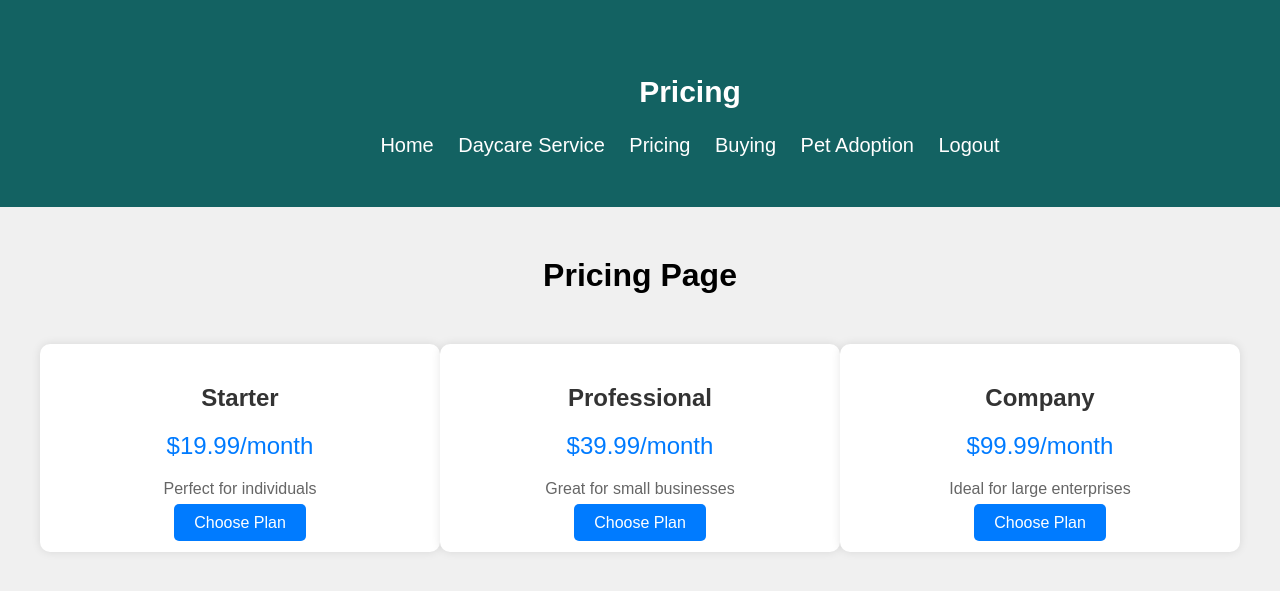
After one commit to sakibrahat/El_Petrio_Sign_Up, a Django app: page /pricing/ in a window 1280 px wide; the page is wider, and only the part inside the window is pictured. The commit adds this page. Shown: the top 591 px of that part. Run offline with Django 3.2, Linux system fonts and the light colour scheme.

Commit message:
pricing page  added

```diff
--- a/registration/app1/views.py
+++ b/registration/app1/views.py
@@ -7,6 +7,11 @@ from django.http import HttpResponse
 from django.shortcuts import render, redirect
 from .forms import PetForm
 from .models import Pet
+
+#pricing page defining
+
+def pricing(request):
+    return render(request, 'pricing.html')
 
 def buying(request):
     pets = Pet.objects.filter(is_sold=False)
--- a/registration/registration/urls.py
+++ b/registration/registration/urls.py
@@ -31,5 +31,6 @@ urlpatterns = [
     path('Buying/', views.buying_page, name='Buying'),
     path('Buying/make_payment.html', views.make_payment, name='make_payment'),
     path('Adoption/', views.Adoption, name='Adoption'),
+    path('pricing/', views.pricing, name='pricing')
 
 ]
--- a/registration/templates/home.html
+++ b/registration/templates/home.html
@@ -110,7 +110,7 @@
   <nav class="navigation">
     <a href="{% url 'home' %}">Home</a>
     <a href="{% url 'newservices' %}">Daycare Service</a>
-    <a href="#">Pricing</a>
+    <a href="{% url 'pricing' %}">Pricing</a>
     <a href="{% url 'Buying' %}">Buying</a>
     <a href="{% url 'Adoption' %}">Pet Adoption</a>
     <a href="{% url 'logout' %}" class="btn btn-primary">Logout</a>
--- /dev/null
+++ b/registration/templates/pricing.html
@@ -0,0 +1,114 @@
+<!DOCTYPE html>
+<html lang="en">
+<head>
+<meta charset="UTF-8">
+<meta name="viewport" content="width=device-width, initial-scale=1.0">
+<title>Pricing Page</title>
+<style>
+    body {
+        font-family: Arial, sans-serif;
+        margin: 0;
+        padding: 0;
+        background-color: #f0f0f0;
+    }
+    .container {
+        max-width: 1200px;
+        margin: 50px auto;
+        display: flex;
+        justify-content: space-around;
+    }
+    .price-plan {
+        background-color: #fff;
+        border-radius: 10px;
+        padding: 20px;
+        box-shadow: 0 0 10px rgba(0, 0, 0, 0.1);
+        text-align: center;
+        width: 30%;
+    }
+    .price-plan h2 {
+        color: #333;
+    }
+    .price-plan .price {
+        font-size: 24px;
+        color: #007bff;
+        margin-bottom: 20px;
+    }
+    .price-plan p {
+        font-size: 16px;
+        color: #666;
+    }
+    .price-plan .btn {
+        background-color: #007bff;
+        color: #fff;
+        padding: 10px 20px;
+        border: none;
+        border-radius: 5px;
+        cursor: pointer;
+        transition: background-color 0.3s ease;
+        text-decoration: none;
+    }
+    .price-plan .btn:hover {
+        background-color: #0056b3;
+    }
+
+
+    .navigation {
+      background-color: #136262;
+      padding: 50px;
+      text-align: center;
+      width: 100%;
+    }
+
+    .navigation a {
+      color: #FFFFFF;
+      margin: 0 10px;
+      font-family: 'tauri', sans-serif;
+      font-size: 20px;
+      text-decoration: none;
+      transition: color 0.3s ease;
+    }
+
+    .navigation a:hover {
+      color: #53B94A;
+    }
+</style>
+</head>
+<body>
+
+    <nav class="navigation">
+        <h2 style="color: white; font-size: 30px;">Pricing</h2>
+        <a href="{% url 'home' %}">Home</a>
+        <a href="{% url 'newservices' %}">Daycare Service</a>
+        <a href="{% url 'pricing' %}">Pricing</a>
+        <a href="{% url 'Buying' %}">Buying</a>
+        <a href="{% url 'Adoption' %}">Pet Adoption</a>
+        <a href="{% url 'logout' %}" class="btn btn-primary">Logout</a>
+
+
+      </nav>
+
+<h1 style="text-align: center; margin-top: 50px;">Pricing Page</h1>
+
+<div class="container">
+    <div class="price-plan">
+        <h2>Starter</h2>
+        <div class="price">$19.99/month</div>
+        <p>Perfect for individuals</p>
+        <a href="#" class="btn">Choose Plan</a>
+    </div>
+    <div class="price-plan">
+        <h2>Professional</h2>
+        <div class="price">$39.99/month</div>
+        <p>Great for small businesses</p>
+        <a href="#" class="btn">Choose Plan</a>
+    </div>
+    <div class="price-plan">
+        <h2>Company</h2>
+        <div class="price">$99.99/month</div>
+        <p>Ideal for large enterprises</p>
+        <a href="#" class="btn">Choose Plan</a>
+    </div>
+</div>
+
+</body>
+</html>
```
Also changed, not shown: registration/db.sqlite3.
